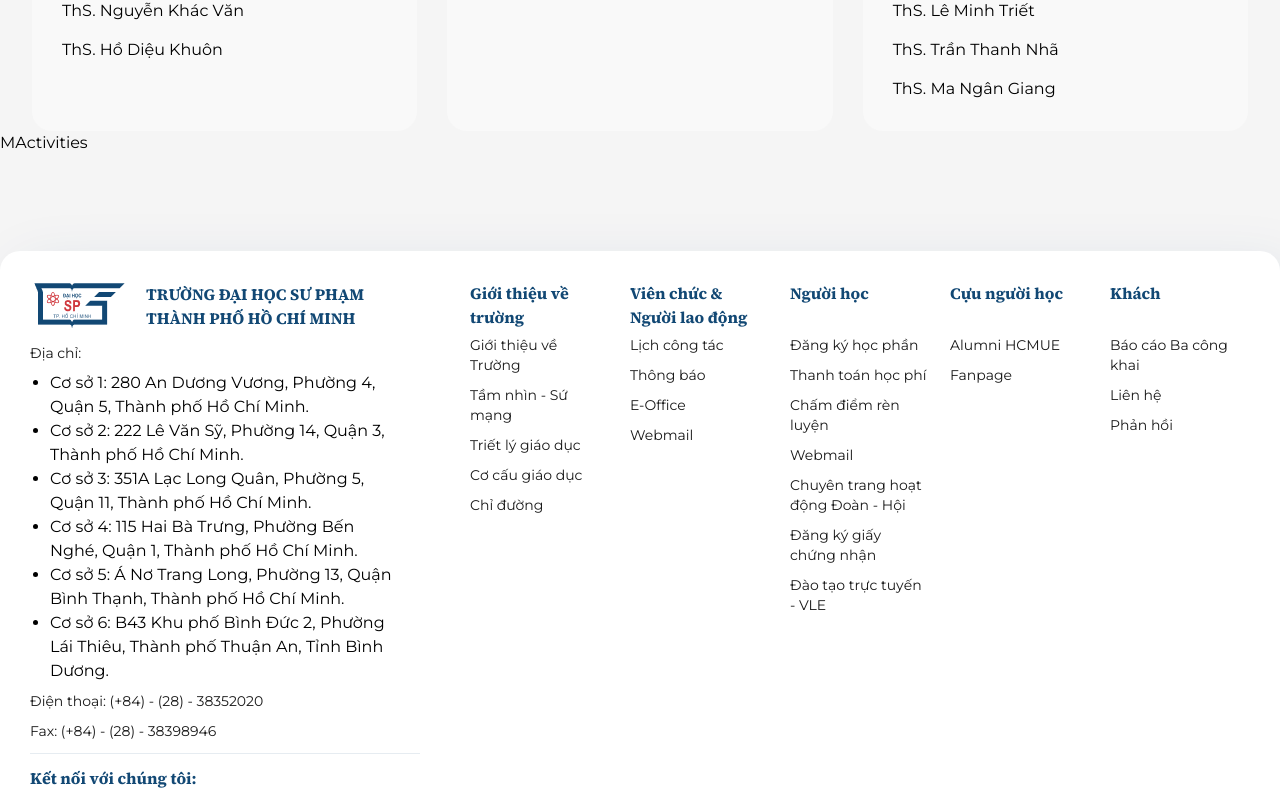
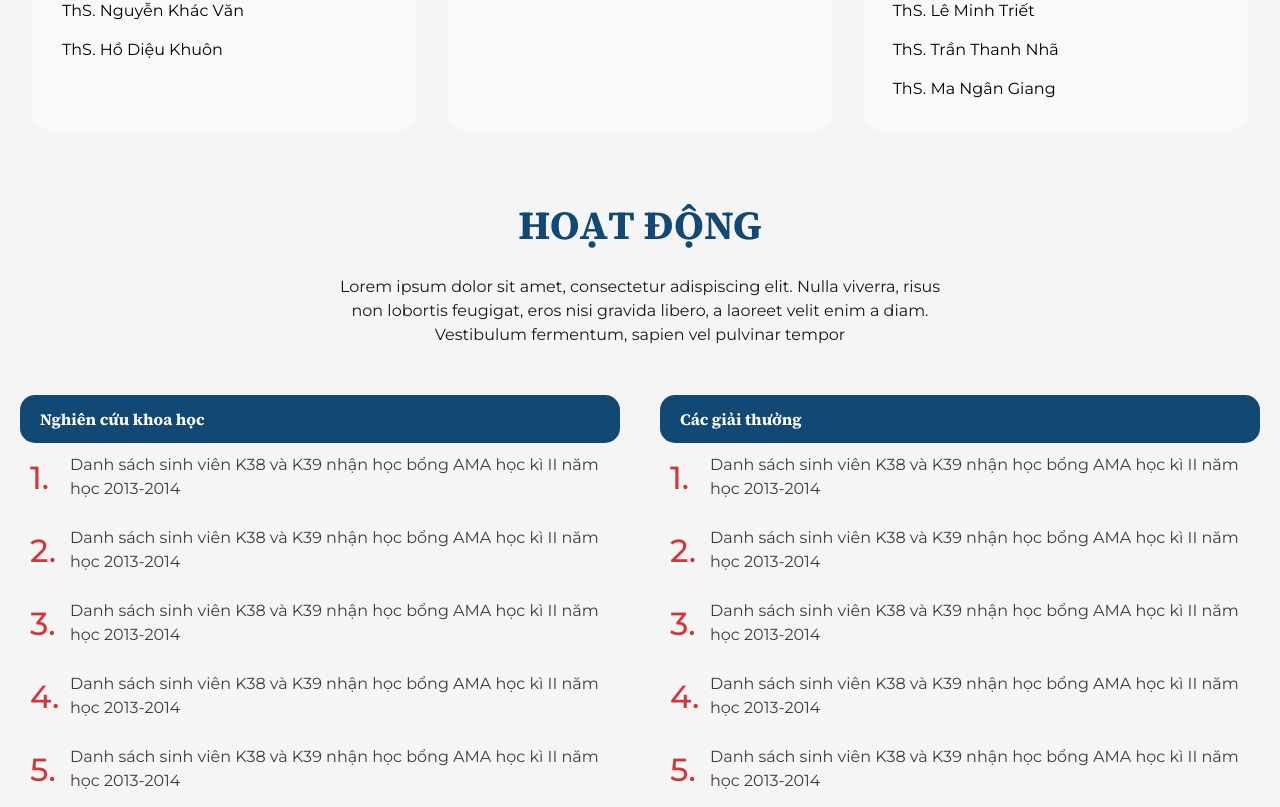
Before and after one commit to phucdh410/Homepage-Web-Client, a Next.js app: page /1/departments/1 in a window 1280 px wide. Shown: the part 5233-6040 px from the top of the page. Built offline with nearby package versions, Linux system fonts and the light colour scheme.

Commit message:
Update[DepartmentDetail]: update UI

```diff
--- a/src/modules/department-detail/MActivities/index.tsx
+++ b/src/modules/department-detail/MActivities/index.tsx
@@ -1,3 +1,98 @@
+const MOCK1 = [
+  {
+    id: "1",
+    name: "Danh sách sinh viên K38 và K39 nhận học bổng AMA học kì II năm học 2013-2014",
+  },
+  {
+    id: "2",
+    name: "Danh sách sinh viên K38 và K39 nhận học bổng AMA học kì II năm học 2013-2014",
+  },
+  {
+    id: "3",
+    name: "Danh sách sinh viên K38 và K39 nhận học bổng AMA học kì II năm học 2013-2014",
+  },
+  {
+    id: "4",
+    name: "Danh sách sinh viên K38 và K39 nhận học bổng AMA học kì II năm học 2013-2014",
+  },
+  {
+    id: "5",
+    name: "Danh sách sinh viên K38 và K39 nhận học bổng AMA học kì II năm học 2013-2014",
+  },
+];
+
+const MOCK2 = [
+  {
+    id: "1",
+    name: "Danh sách sinh viên K38 và K39 nhận học bổng AMA học kì II năm học 2013-2014",
+  },
+  {
+    id: "2",
+    name: "Danh sách sinh viên K38 và K39 nhận học bổng AMA học kì II năm học 2013-2014",
+  },
+  {
+    id: "3",
+    name: "Danh sách sinh viên K38 và K39 nhận học bổng AMA học kì II năm học 2013-2014",
+  },
+  {
+    id: "4",
+    name: "Danh sách sinh viên K38 và K39 nhận học bổng AMA học kì II năm học 2013-2014",
+  },
+  {
+    id: "5",
+    name: "Danh sách sinh viên K38 và K39 nhận học bổng AMA học kì II năm học 2013-2014",
+  },
+];
+
 export const MActivities = () => {
-  return <div>MActivities</div>;
+  return (
+    <section className="mt-16">
+      <h3 className="uppercase text-primary text-center font-bold text-[40px] font-serif4 mb-5">
+        hoạt động
+      </h3>
+      <p className="m-auto text-center max-w-[610px] text-sub mb-12">
+        Lorem ipsum dolor sit amet, consectetur adispiscing elit. Nulla viverra,
+        risus non lobortis feugigat, eros nisi gravida libero, a laoreet velit
+        enim a diam. Vestibulum fermentum, sapien vel pulvinar tempor
+      </p>
+      <div className="px-5 flex gap-10">
+        <div className="flex-1">
+          <h6 className="text-white font-bold font-serif4 px-5 py-3 bg-primary rounded-[15px]">
+            Nghiên cứu khoa học
+          </h6>
+          <ul>
+            {MOCK1.map((e, i) => (
+              <li
+                key={e.id}
+                className="flex items-center gap-[10px] p-[10px] mb-[5px]"
+              >
+                <span className="font-raleway min-w-[30px] font-medium text-[32px] leading-[25px] text-primary-red">
+                  {i + 1}.
+                </span>
+                <span className="text-sub2">{e.name}</span>
+              </li>
+            ))}
+          </ul>
+        </div>
+        <div className="flex-1">
+          <h6 className="text-white font-bold font-serif4 px-5 py-3 bg-primary rounded-[15px]">
+            Các giải thưởng
+          </h6>
+          <ul>
+            {MOCK2.map((e, i) => (
+              <li
+                key={e.id}
+                className="flex items-center gap-[10px] p-[10px] mb-[5px]"
+              >
+                <span className="font-raleway min-w-[30px] font-medium text-[32px] leading-[25px] text-primary-red">
+                  {i + 1}.
+                </span>
+                <span className="text-sub2">{e.name}</span>
+              </li>
+            ))}
+          </ul>
+        </div>
+      </div>
+    </section>
+  );
 };
```
